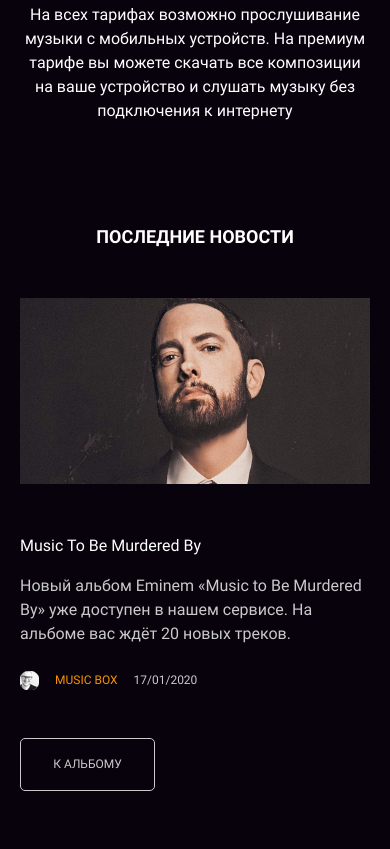
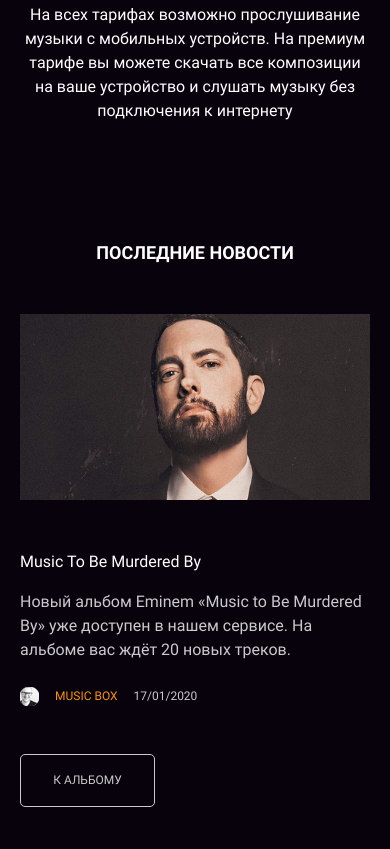
Before and after one commit to olykorotkevich/layout-designer-project-lvl2, a plain HTML site: page src/index.html in a window 390 px wide. Shown: the part 2975-3824 px from the top of the page. Drawn offline with Linux system fonts and the light colour scheme.

Commit message:
whyihihggugu

```diff
--- a/src/scss/style.scss
+++ b/src/scss/style.scss
@@ -341,7 +341,7 @@ h3 {
     padding-top: 100px;
 
     @media (max-width: 415px) {
-        padding-top: 84px;
+        padding-top: 100px;
     }
 
 
```
Also changed, not shown: src/css/style.css.
